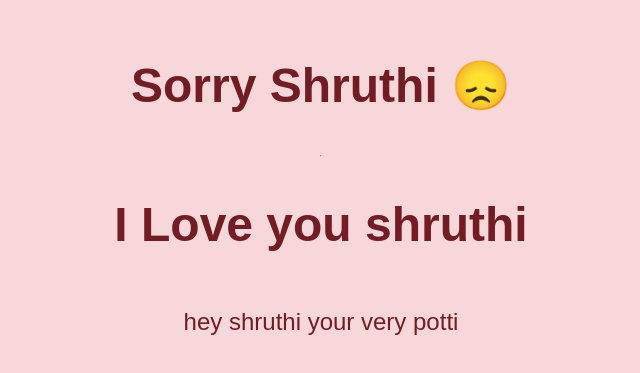
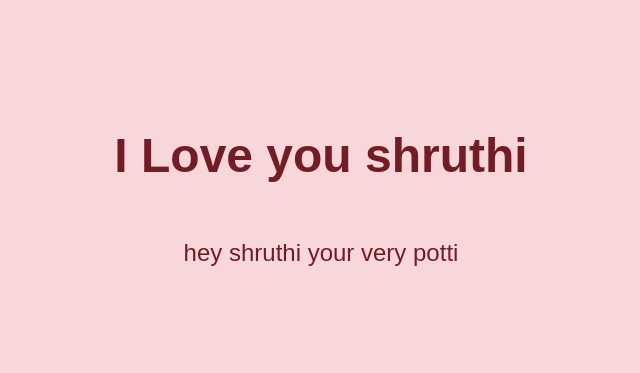
Before and after one commit to Rahul-pamula/sorry-shruthi, a plain HTML site: page index.html in a window 1280 px wide. Shown: the part 215-588 px from the top of the page, without its empty margins (319-959 px from the left). Drawn offline with Linux system fonts and the light colour scheme.

Commit message:
Auto commit on save

```diff
--- a/index.html
+++ b/index.html
@@ -25,7 +25,7 @@
     </style>
 </head>
 <body>
-    <h1>Sorry Shruthi 😞</h1><hr>
+    <!-- <h1>Sorry Shruthi 😞</h1><hr> -->
     <h1>I Love you shruthi</h1>
     <p>hey shruthi your very potti</p>
 </body>
```
